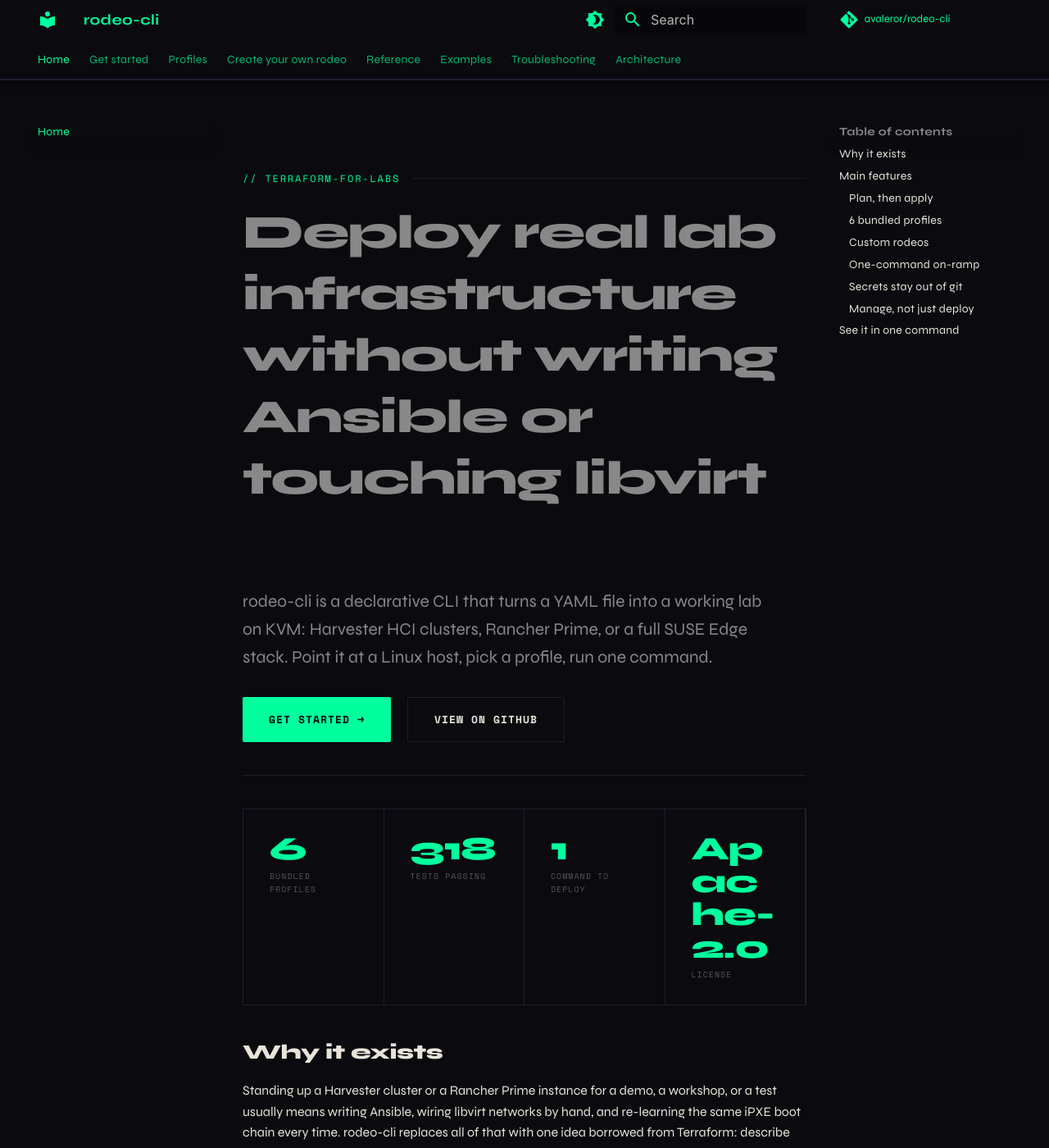
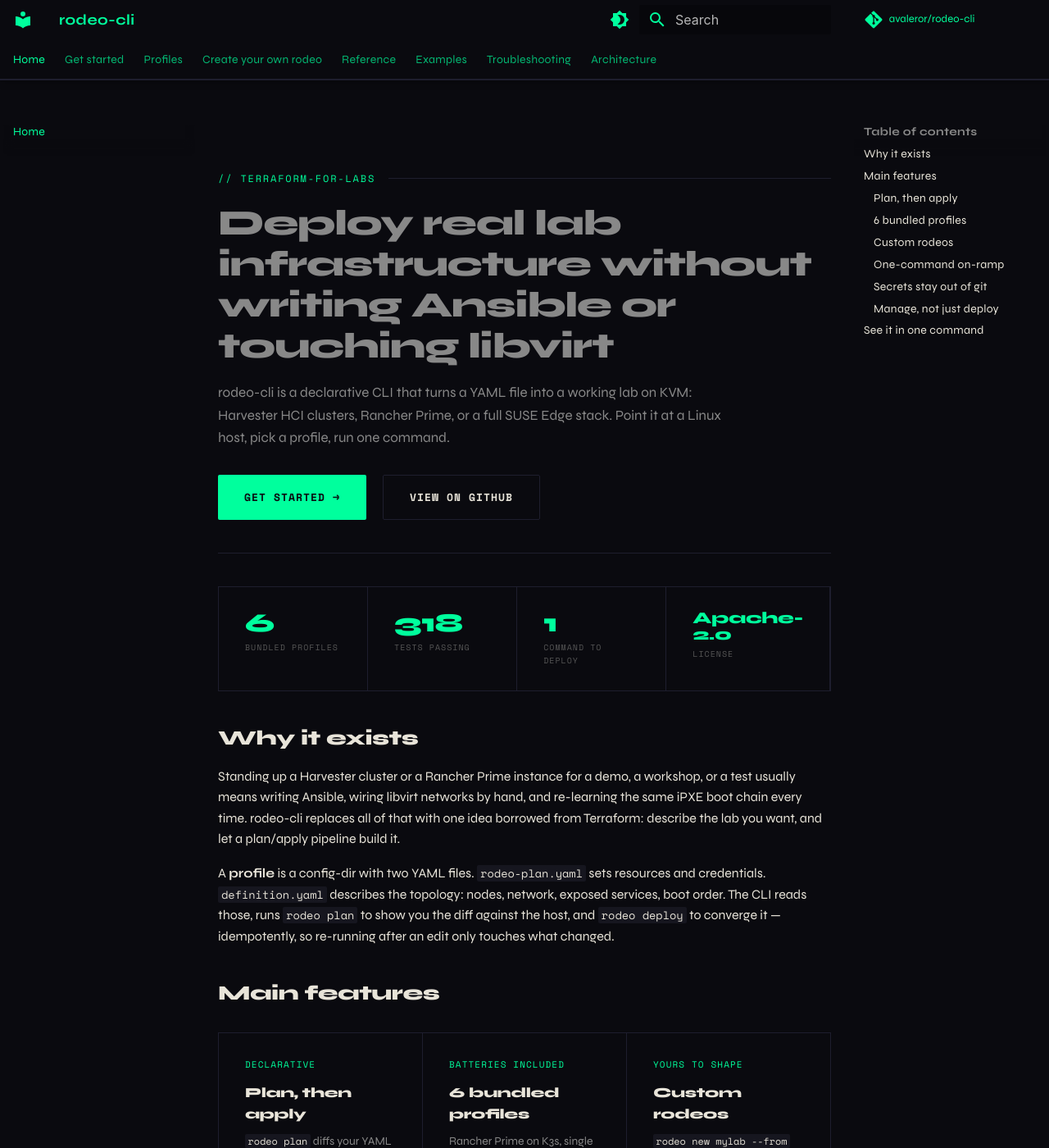
Before and after one commit to avaleror/rodeo-cli, an MkDocs documentation site: the page built from docs/index.md, in a window 1280 px wide and 1400 px high. Shown: the whole window at 82% size. Built offline with MkDocs 1.6.1 and Material for MkDocs 9.7.7, drawn with Linux system fonts in a browser that asks for light colours; comment, search, counter and statistics services are not loaded.

Commit message:
docs: fix layout — hero font-size bug, dead grid space, uneven card grids
rem-based clamp() on the hero h1 scaled up unexpectedly under Material's
150% root font-size bump at wide breakpoints (rendered ~77px instead of
~51px, wrapping into 6 lines). Switched custom component font-sizes to px
so they're stable regardless of Material's root scaling. Also widened the
narrow content column that was leaving dead space in a wider grid, and
switched the feature/stat grids from auto-fit to fixed responsive column
counts so they always fill complete rows instead of leaving empty cells.

```diff
--- a/docs/index.md
+++ b/docs/index.md
@@ -19,7 +19,7 @@
 <div class="rc-stat"><div class="rc-stat-num">6</div><div class="rc-stat-label">Bundled profiles</div></div>
 <div class="rc-stat"><div class="rc-stat-num">318</div><div class="rc-stat-label">Tests passing</div></div>
 <div class="rc-stat"><div class="rc-stat-num">1</div><div class="rc-stat-label">Command to deploy</div></div>
-<div class="rc-stat"><div class="rc-stat-num">Apache-2.0</div><div class="rc-stat-label">License</div></div>
+<div class="rc-stat"><div class="rc-stat-num rc-stat-num--text">Apache-2.0</div><div class="rc-stat-label">License</div></div>
 </div>
 
 ## Why it exists
--- a/docs/stylesheets/custom.css
+++ b/docs/stylesheets/custom.css
@@ -72,6 +72,22 @@
   letter-spacing: -0.02em;
 }
 
+/* ── Widen the reading column ──
+   Material reserves a narrow ~52rem typeset column even inside a much wider
+   grid, which on large screens leaves a big dead gap down one side. Widen
+   both, in px (not rem) — Material bumps the root font-size at wide
+   breakpoints, which would otherwise blow these up unpredictably too. */
+.md-grid {
+  max-width: 1600px;
+}
+@media screen and (min-width: 1220px) {
+  .md-content__inner {
+    max-width: 1100px;
+    margin-left: auto;
+    margin-right: auto;
+  }
+}
+
 /* ── Hero (index.md) ── */
 .rc-hero {
   padding: 3rem 0 2rem;
@@ -96,13 +112,15 @@
   background: var(--rc-border);
 }
 .rc-hero h1 {
-  font-size: clamp(2rem, 4.5vw, 3.2rem) !important;
+  font-size: clamp(28px, 3.4vw, 54px) !important;
+  line-height: 1.15 !important;
   font-weight: 800 !important;
   letter-spacing: -0.03em !important;
-  margin-bottom: 0.6rem !important;
+  margin-bottom: 0.9rem !important;
+  max-width: 900px;
 }
 .rc-hero .rc-tagline {
-  font-size: 1.05rem;
+  font-size: 17px;
   color: var(--rc-muted2);
   max-width: 640px;
   line-height: 1.6;
@@ -181,11 +199,17 @@
 /* ── Feature / stat grid ── */
 .rc-grid {
   display: grid;
-  grid-template-columns: repeat(auto-fit, minmax(220px, 1fr));
+  grid-template-columns: repeat(3, 1fr);
   gap: 1px;
   background: var(--rc-border);
   border: 1px solid var(--rc-border);
   margin: 1.5rem 0;
+}
+@media (max-width: 900px) {
+  .rc-grid { grid-template-columns: repeat(2, 1fr); }
+}
+@media (max-width: 560px) {
+  .rc-grid { grid-template-columns: 1fr; }
 }
 .rc-card {
   background: var(--rc-bg);
@@ -202,12 +226,12 @@
   margin-bottom: 0.6rem;
 }
 .rc-card h3 {
-  font-size: 1.05rem !important;
+  font-size: 17px !important;
   margin: 0 0 0.5rem !important;
   color: var(--rc-text);
 }
 .rc-card p {
-  font-size: 0.9rem;
+  font-size: 14px;
   color: var(--rc-muted2);
   margin: 0;
   line-height: 1.55;
@@ -216,10 +240,13 @@
 /* ── Stat bar ── */
 .rc-stats {
   display: grid;
-  grid-template-columns: repeat(auto-fit, minmax(140px, 1fr));
+  grid-template-columns: repeat(4, 1fr);
   border: 1px solid var(--rc-border);
   border-top: none;
   margin-bottom: 2rem;
+}
+@media (max-width: 640px) {
+  .rc-stats { grid-template-columns: repeat(2, 1fr); }
 }
 .rc-stat {
   padding: 1.4rem 1.6rem;
@@ -227,12 +254,17 @@
   border-right: 1px solid var(--rc-border);
 }
 .rc-stat-num {
-  font-size: 2rem;
+  font-size: 32px;
   font-weight: 800;
   color: var(--rc-accent);
   letter-spacing: -0.02em;
   line-height: 1;
   margin-bottom: 0.3rem;
+  white-space: nowrap;
+}
+.rc-stat-num--text {
+  font-size: 20px;
+  white-space: normal;
 }
 .rc-stat-label {
   font-family: var(--rc-font-mono);
```
